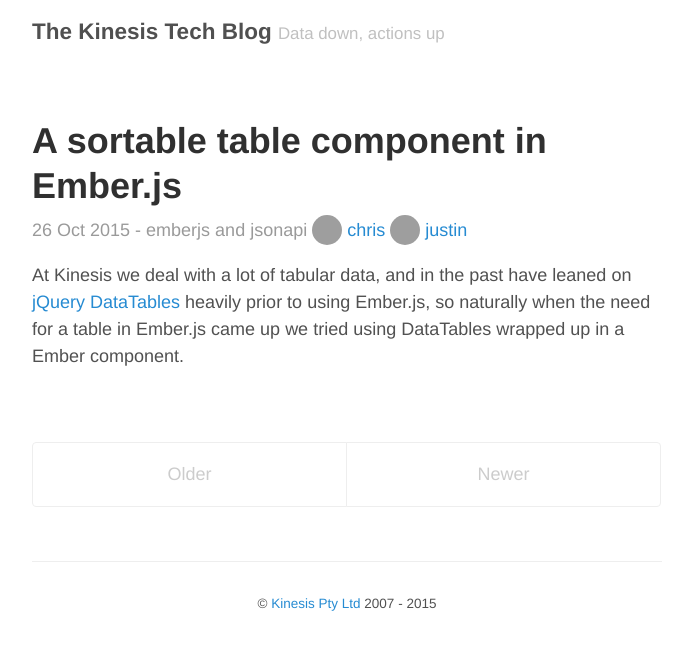
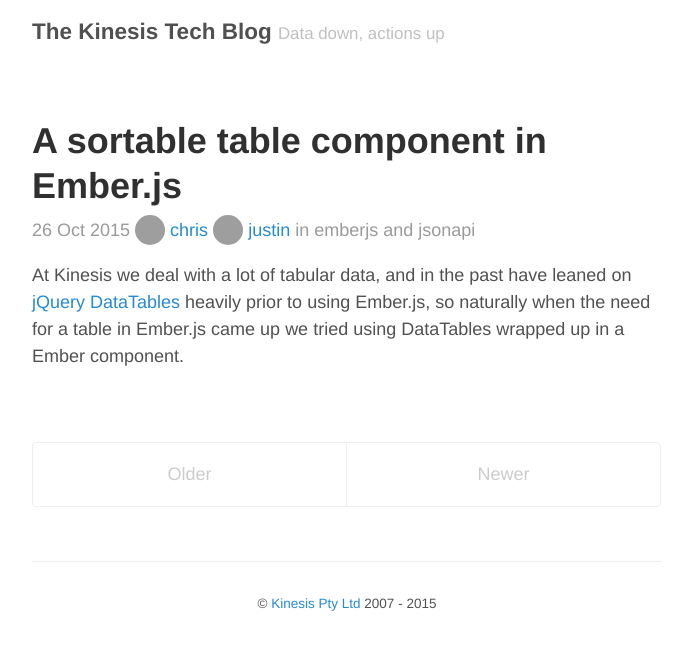
Before and after one commit to kinesisptyltd/tech.kinesis.org, a Jekyll site: the page built from index.html, in a window 1280 px wide. Shown: the top 650 px of the page, without its empty margins (293-986 px from the left). Built offline with Jekyll 4.4.1, drawn with Linux system fonts in a browser that asks for light colours; Markdown is read by kramdown in place of the engine named in the settings; the list of posts is cut into pages by our own code; grey boxes are pictures that could not be loaded.

Commit message:
fix(index): Fix tags before avatars.

```diff
--- a/index.html
+++ b/index.html
@@ -15,19 +15,23 @@
 
     <div class="post-meta">
       <time datetime="{{ post.date | date_to_xmlschema }}" class="post-date">{{ post.date | date_to_string }}</time>
-      <span class="post-tags">
-      {% if post.tags.size > 0 %}
-        {{ post.tags | array_to_sentence_string | prepend: '- ' }}
-      {% endif %}
-      </span>
       <div class="post-authors">
       {% for author in authors %}
         <div class="avatar">
           {{ site.authors[author].email | gravatar }}
-          <span><a href="{{ site.authors[author].github }}" title="GitHub">{{ author }}</a></span>
+          <span>
+            <a href="{{ site.authors[author].github }}" title="GitHub">
+              {{ author }}
+            </a>
+          </span>
         </div>
       {% endfor %}
       </div>
+      <span class="post-tags">
+        {% if post.tags.size > 0 %}
+          {{ post.tags | array_to_sentence_string | prepend: 'in ' }}
+        {% endif %}
+      </span>
     </div>
 
     {{ post.content }}
```
